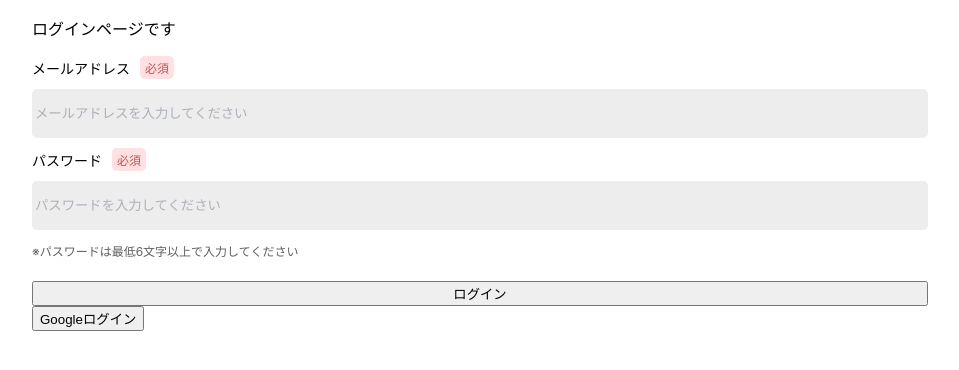
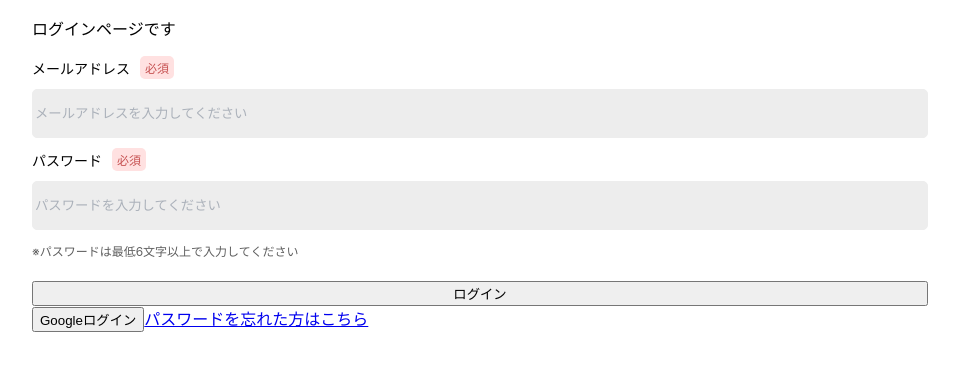
Before and after one commit to abeshi03/react-hook-form-template, a React (Create React App) app: page /sign_in in a window 1280 px wide. Shown: the top 370 px of the page, without its empty margins (160-1119 px from the left). Built offline with nearby package versions, Linux system fonts and the light colour scheme; no server answers.

Commit message:
パスワードリセット: ファイル設定完了

```diff
--- /dev/null
+++ b/src/components/pages/PasswordReset/PasswordReset.tsx
@@ -0,0 +1,13 @@
+// - ライブラリー ========================================================================================================
+import React, { memo, VFC } from "react";
+
+// - アセット ============================================================================================================
+// - ルーティング =========================================================================================================
+
+/* eslint-disable-next-line react/display-name */
+export const PasswordReset: VFC = memo(() => {
+
+  return (
+    <div>パスワードリセット</div>
+  );
+});
--- a/src/components/pages/SignIn/SignIn.tsx
+++ b/src/components/pages/SignIn/SignIn.tsx
@@ -1,7 +1,13 @@
-// - フレームワーク =======================================================================================================
+// - ライブラリー ========================================================================================================
 import React, { memo, VFC } from "react";
+
+// - ルーディング ========================================================================================================
+import { Routing } from "../../../router/routing";
+import { Link } from "react-router-dom";
+
 // - アセット ============================================================================================================
 import styles from "./SignIn.module.scss";
+
 
 // - 子コンポーネント =====================================================================================================
 import { SignInControlGroup } from "../../organism/controlGroup/SignInControlGroup/SignInControlGroup";
@@ -14,6 +20,7 @@ export const SignIn: VFC = memo(() => {
       <p>ログインページです</p>
       <SignInControlGroup/>
       <GoogleSignInButton/>
+      <Link to={Routing.passwordReset.path}>パスワードを忘れた方はこちら</Link>
     </div>
   );
 });
--- a/src/index.tsx
+++ b/src/index.tsx
@@ -10,6 +10,7 @@ import { store } from "./store";
 import { Provider } from "react-redux";
 import { FloatingNotificationBar } from "./features/floatingNotificationBar/FloatingNotificationBar";
 import { SignIn } from "./components/pages/SignIn/SignIn";
+import { PasswordReset } from "./components/pages/PasswordReset/PasswordReset";
 
 ReactDOM.render(
   <React.StrictMode>
@@ -20,6 +21,7 @@ ReactDOM.render(
           <Route path={Routing.top.path} element={<App />}/>
           <Route path={Routing.signUp.path} element={<SignUp/>}/>
           <Route path={Routing.signIn.path} element={<SignIn/>}/>
+          <Route path={Routing.passwordReset.path} element={<PasswordReset/>}/>
         </Routes>
       </BrowserRouter>
     </Provider>
--- a/src/router/routing.ts
+++ b/src/router/routing.ts
@@ -10,5 +10,9 @@ export const Routing = {
   signIn: {
     path: "/sign_in",
     pageName: "ログイン"
+  },
+  passwordReset: {
+    path: "/password_reset",
+    pageName: "パスワード再設定"
   }
 }
```
